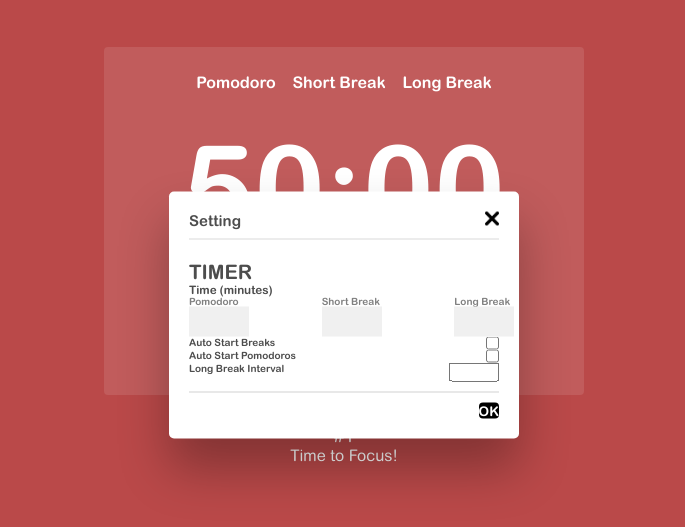
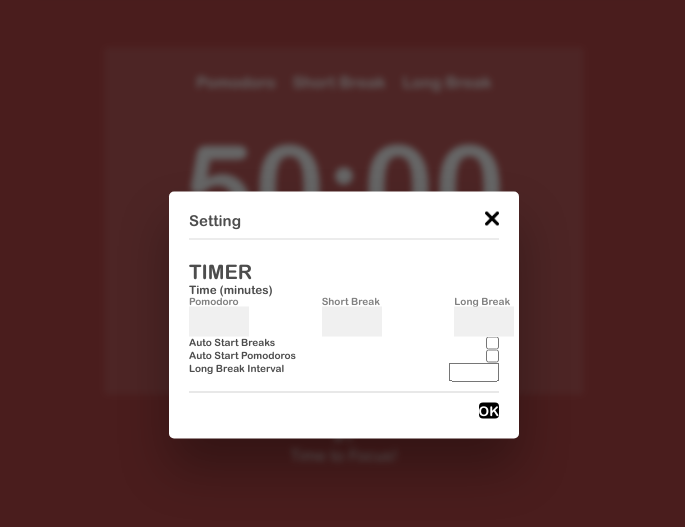
Before and after one commit to chaiyikang/Pomodoro, a website with bundled scripts: page index.html in a window 1280 px wide. Both pictures are taken after a click on the button "Setting". Shown: the part 85-612 px from the top of the page, without its empty margins (296-981 px from the left). Built offline with nearby package versions, Linux system fonts and the light colour scheme.

Commit message:
start trying to figure out why clicking on modal closes it

```diff
--- a/index.html
+++ b/index.html
@@ -11,7 +11,7 @@
 		<script type="module" src="src/controller.js"></script>
 	</head>
 	<body>
-		<div class="settings">
+		<div class="settings hidden">
 			<header class="settings-header">
 				<h2>Setting</h2>
 				<button class="close-btn">
@@ -88,6 +88,7 @@
 				</footer>
 			</form>
 		</div>
+		<div class="overlay hidden"></div>
 		<header>
 			<nav>
 				<div class="logo">
@@ -99,7 +100,7 @@
 					<button>
 						<img class="nav-buttons" src="img/graph-white.png" />
 						<span>Report</span></button
-					><button>
+					><button class="open-settings">
 						<img class="nav-buttons" src="img/config-white.png" />
 						<span>Setting</span></button
 					><button>
--- a/src/controller.js
+++ b/src/controller.js
@@ -45,6 +45,8 @@
 	TimerView.updateTimeDisplay(model.state.pomodoroLengthSec);
 	TimerView.addHandlerStartStop(controlStartStop);
 	TimerView.addHandlerTypes(controlPomodoro);
+	TimerView.addHandlerSettingsModal();
+	settingsView.addHandlerCloseSettingsModal();
 	settingsView.addHandlerSettings(controlSettings);
 }
 
--- a/src/settingsView.js
+++ b/src/settingsView.js
@@ -1,5 +1,20 @@
 class SettingsView {
 	settingsForm = document.querySelector(".settings-form");
+	settingsDiv = document.querySelector(".settings");
+	overlay = document.querySelector(".overlay");
+	closeBtn = document.querySelector(".close-btn");
+
+	addHandlerCloseSettingsModal() {
+		function closeModal(event) {
+			this.overlay.classList.add("hidden");
+			this.settingsDiv.classList.add("hidden");
+		}
+
+		const handler = closeModal.bind({ settingsDiv: this.settingsDiv, overlay: this.overlay });
+
+		this.overlay.addEventListener("click", handler);
+		this.settingsDiv.addEventListener("click", handler);
+	}
 
 	addHandlerSettings(handler) {
 		this.settingsForm.addEventListener("submit", function (event) {
--- a/src/view.js
+++ b/src/view.js
@@ -1,10 +1,25 @@
 class TimerView {
+	settingsBtn = document.querySelector(".open-settings");
+	settingsDiv = document.querySelector(".settings");
+	overlay = document.querySelector(".overlay");
 	timeDisplay = document.querySelector(".timer");
 	startStopButton = document.querySelector(".start-stop");
 	pomodoroButton = document.querySelector(".pomodoro");
 	shortBreakButton = document.querySelector(".short-break");
 	longBreakButton = document.querySelector(".long-break");
 	messageEle = document.querySelector(".message");
+
+	addHandlerSettingsModal(handler) {
+		function settingsHandler(event) {
+			this._settingsDiv.classList.remove("hidden");
+			this._overlay.classList.remove("hidden");
+		}
+
+		this.settingsBtn.addEventListener(
+			"click",
+			settingsHandler.bind({ _settingsDiv: this.settingsDiv, _overlay: this.overlay })
+		);
+	}
 
 	addHandlerStartStop(handler) {
 		this.startStopButton.addEventListener("click", (event) => {
--- a/styles/settings.css
+++ b/styles/settings.css
@@ -12,6 +12,7 @@
 	background-color: white;
 	border-radius: 5px;
 	box-shadow: 0 3rem 5rem rgba(0, 0, 0, 0.3);
+	z-index: 10;
 }
 
 /* .settings {
--- a/styles/style.css
+++ b/styles/style.css
@@ -8,6 +8,21 @@
 	background-color: rgb(186, 73, 73);
 	font-family: ArialRounded;
 	transition: background-color 0.5s ease-in-out;
+}
+
+.hidden {
+	display: none;
+}
+
+div.overlay {
+	position: absolute;
+	top: 0;
+	left: 0;
+	width: 100%;
+	height: 100%;
+	background-color: rgba(0, 0, 0, 0.6);
+	backdrop-filter: blur(3px);
+	z-index: 5;
 }
 
 .pomo-icon {
```
